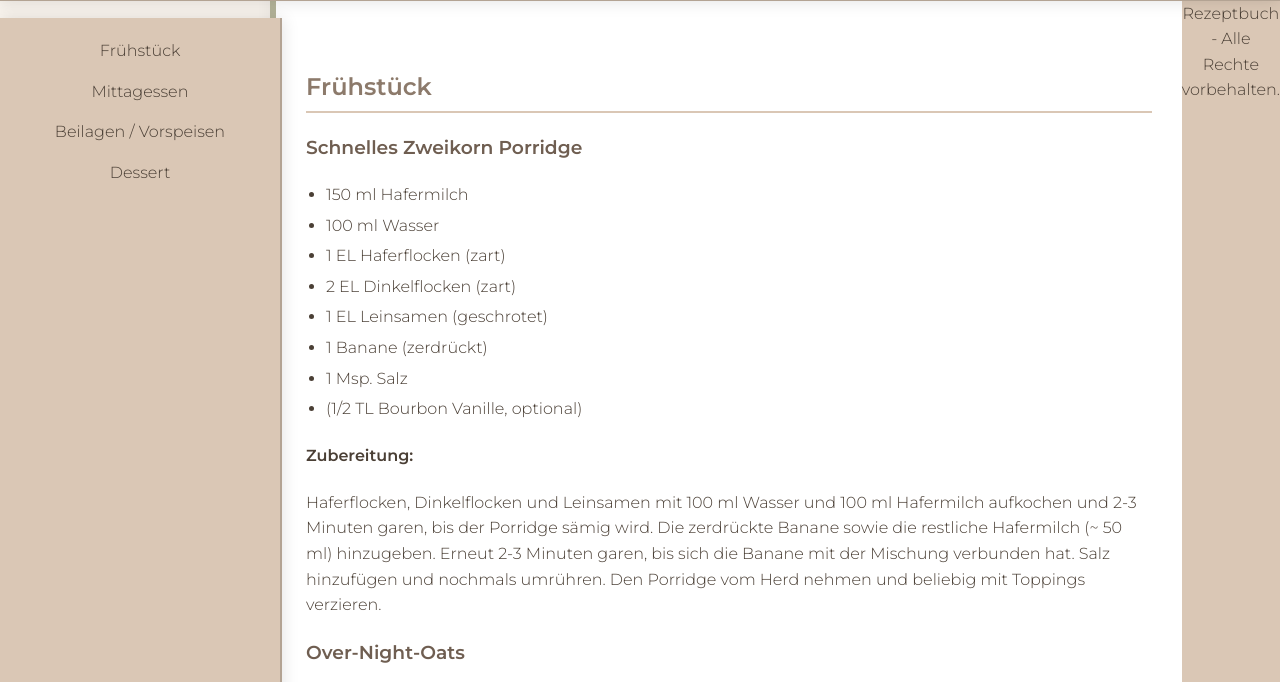
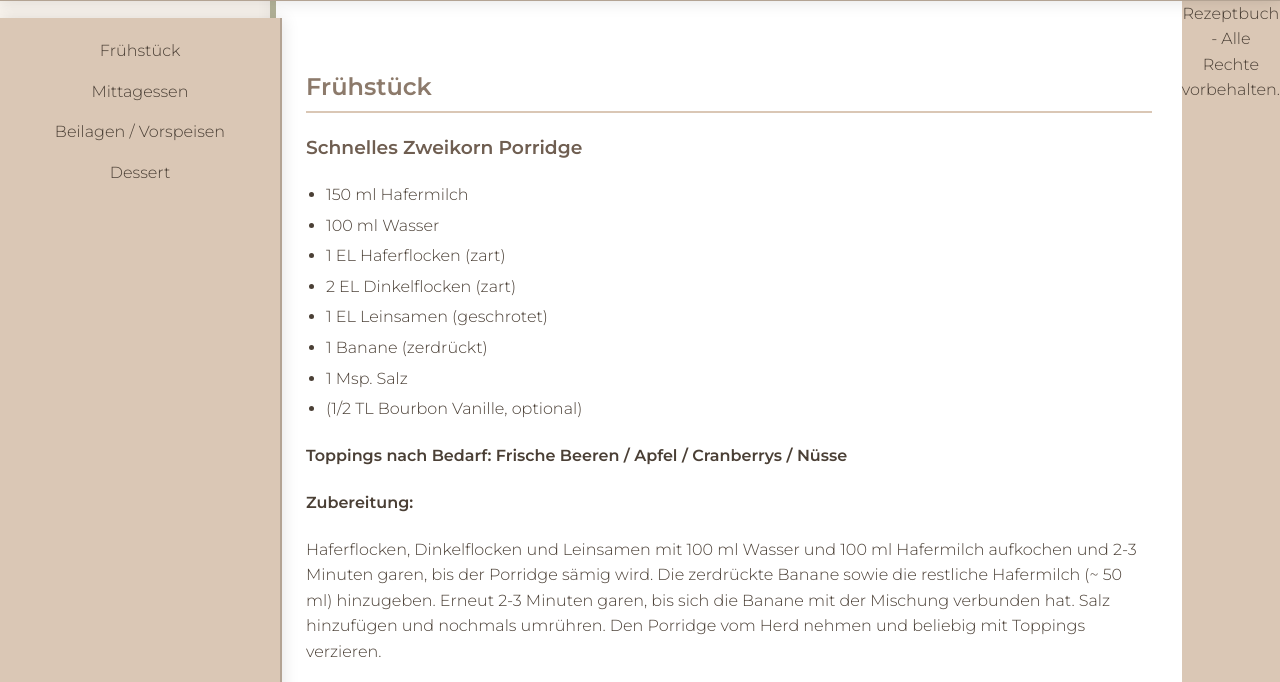
Before and after one commit to Precht170525/prechtige-rezepte, a plain HTML site: page index.html in a window 1280 px wide. Shown: the part 82-764 px from the top of the page. Drawn offline with Linux system fonts and the light colour scheme.

Commit message:
Update index.html

```diff
--- a/index.html
+++ b/index.html
@@ -34,6 +34,7 @@
                     <li>1 Msp. Salz</li>
                     <li>(1/2 TL Bourbon Vanille, optional)</li>
                 </ul>
+                <h4>Toppings nach Bedarf: Frische Beeren / Apfel / Cranberrys / Nüsse</h4>
                 <h4>Zubereitung:</h4>
                 <p>Haferflocken, Dinkelflocken und Leinsamen mit 100 ml Wasser und 100 ml Hafermilch aufkochen und 2-3 Minuten garen, bis der Porridge sämig wird. Die zerdrückte Banane sowie die restliche Hafermilch (~ 50 ml) hinzugeben. Erneut 2-3 Minuten garen, bis sich die Banane mit der Mischung verbunden hat. Salz hinzufügen und nochmals umrühren. Den Porridge vom Herd nehmen und beliebig mit Toppings verzieren.</p>
             </article>
```
